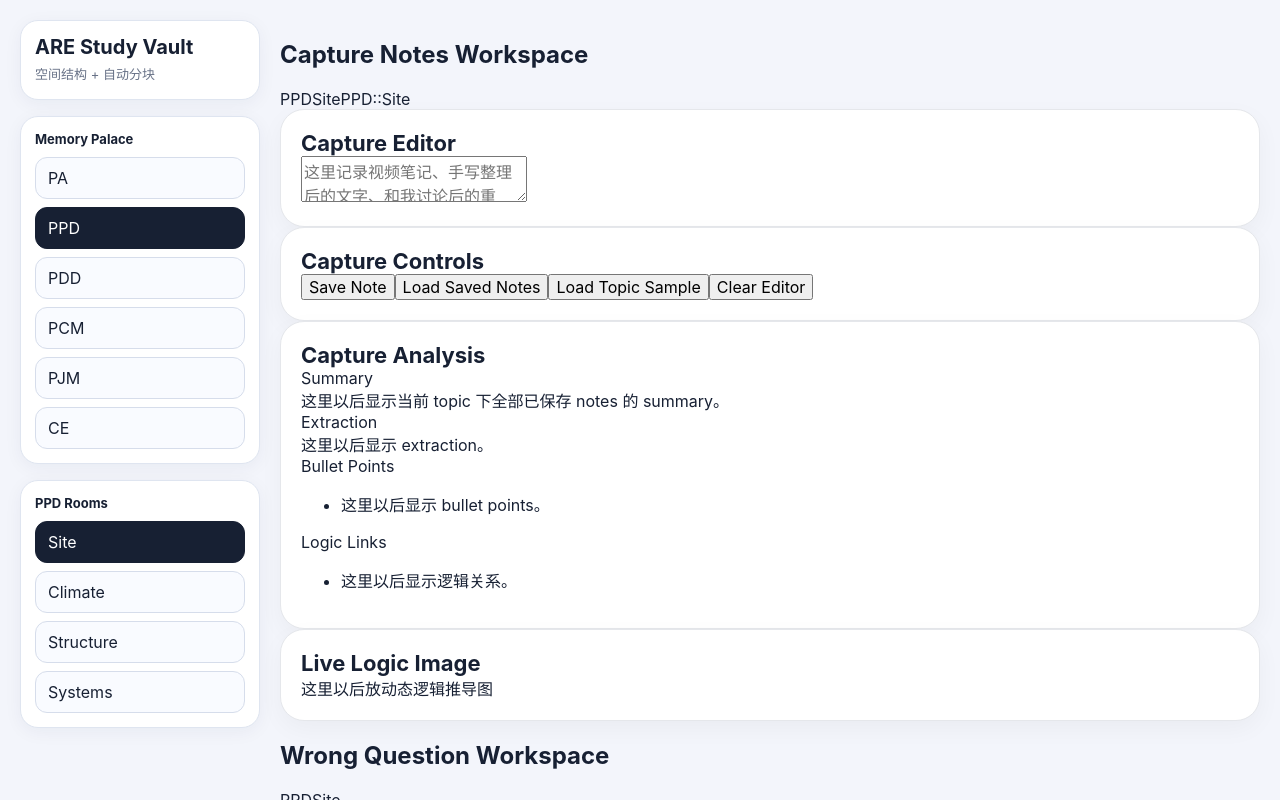
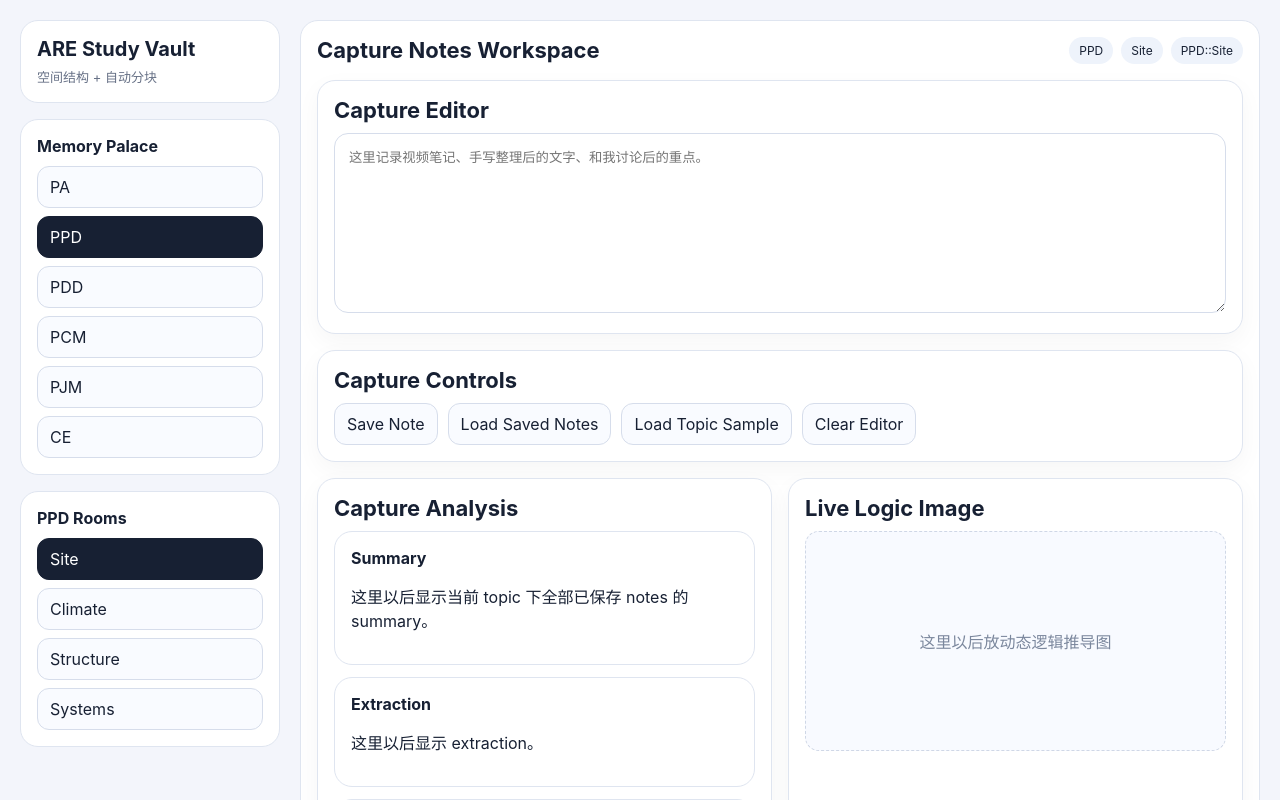
Before and after one commit to lishixin1995/ARE-study, a React (Vite) app: page / in a window 1280 px wide. Shown: the top 800 px of the page. Built offline with nearby package versions, Linux system fonts and the light colour scheme; the HTML template or start-up script is replaced by a standard one.

Commit message:
Update App.css

```diff
--- a/src/App.css
+++ b/src/App.css
@@ -2,22 +2,11 @@
   box-sizing: border-box;
 }
 
-:root {
-  font-family: Inter, Arial, sans-serif;
-  color: #172033;
-  background: #f3f5fb;
-}
-
 body {
   margin: 0;
+  font-family: Inter, Arial, sans-serif;
   background: #f3f5fb;
   color: #172033;
-}
-
-button,
-input,
-textarea {
-  font: inherit;
 }
 
 #root {
@@ -27,7 +16,7 @@ textarea {
 .app-shell {
   min-height: 100vh;
   display: grid;
-  grid-template-columns: 240px 1fr;
+  grid-template-columns: 260px 1fr;
   gap: 20px;
   padding: 20px;
 }
@@ -40,18 +29,20 @@ textarea {
 
 .brand-card,
 .sidebar-section,
-.capture-card,
-.info-card,
-.review-card {
-  background: #ffffff;
+.workspace-card,
+.panel,
+.subcard {
+  background: white;
   border: 1px solid #dfe5f0;
   border-radius: 18px;
-  box-shadow: 0 4px 18px rgba(27, 39, 72, 0.05);
 }
 
 .brand-card,
-.sidebar-section {
-  padding: 14px;
+.sidebar-section,
+.workspace-card,
+.panel,
+.subcard {
+  padding: 16px;
 }
 
 .brand-title {
@@ -63,11 +54,11 @@ textarea {
 .brand-subtitle {
   font-size: 13px;
   color: #687287;
-  line-height: 1.5;
 }
 
-.sidebar-label {
-  font-size: 13px;
+.sidebar-label,
+.panel-title,
+.subcard-title {
   font-weight: 700;
   margin-bottom: 10px;
 }
@@ -80,8 +71,7 @@ textarea {
 
 .nav-pill,
 .room-pill,
-.capture-tools button,
-.emphasis-switch button {
+.button-row button {
   border: 1px solid #d6ddeb;
   background: #f9fbff;
   color: #172033;
@@ -92,184 +82,90 @@ textarea {
 }
 
 .nav-pill.active,
-.room-pill.active,
-.emphasis-switch button.active {
+.room-pill.active {
   background: #172033;
   color: white;
   border-color: #172033;
 }
 
-.small-note .status-box {
-  font-size: 13px;
-  line-height: 1.6;
-  color: #5f6c85;
+.main-workspace {
+  display: flex;
+  flex-direction: column;
+  gap: 20px;
 }
 
-.main-panel {
+.workspace-card {
   display: flex;
   flex-direction: column;
   gap: 16px;
 }
 
-.capture-card {
-  padding: 16px;
+.workspace-header {
+  display: flex;
+  justify-content: space-between;
+  align-items: flex-start;
+  gap: 16px;
 }
 
-.capture-header {
-  display: flex;
-  justify-content: space-between;
-  gap: 16px;
-  align-items: flex-start;
-  margin-bottom: 14px;
+.workspace-header h2 {
+  margin: 0;
+  font-size: 22px;
 }
 
-.card-title {
-  font-size: 16px;
-  font-weight: 700;
-  margin-bottom: 4px;
+.workspace-meta {
+  display: flex;
+  gap: 8px;
+  flex-wrap: wrap;
 }
 
-.card-subtitle {
-  font-size: 13px;
-  color: #687287;
-  line-height: 1.5;
+.workspace-meta span {
+  padding: 6px 10px;
+  border-radius: 999px;
+  background: #eef3fb;
+  font-size: 12px;
 }
 
-.emphasis-switch {
-  display: flex;
-  gap: 8px;
-}
-
-.capture-tools {
-  display: flex;
-  flex-wrap: wrap;
-  gap: 10px;
-  margin-bottom: 14px;
-}
-
-.capture-tools button,
-.file-pill {
-  border: 1px solid #d6ddeb;
-  background: #f9fbff;
-  border-radius: 12px;
-  padding: 10px 12px;
-  cursor: pointer;
-}
-
-.file-pill {
-  position: relative;
-  overflow: hidden;
-  display: inline-flex;
-  align-items: center;
-}
-
-.file-pill input {
-  position: absolute;
-  inset: 0;
-  opacity: 0;
-  cursor: pointer;
-}
-
-.capture-textarea {
+.panel-textarea {
   width: 100%;
-  min-height: 170px;
+  min-height: 180px;
   resize: vertical;
   border: 1px solid #d6ddeb;
   border-radius: 14px;
   padding: 14px;
-  background: #fcfdff;
-  line-height: 1.65;
-  color: #172033;
+  line-height: 1.6;
 }
 
-.content-grid {
-  display: grid;
-  grid-template-columns: 1.05fr 1fr;
-  gap: 16px;
+.button-row {
+  display: flex;
+  flex-wrap: wrap;
+  gap: 10px;
 }
 
-.left-column,
-.right-column {
-  display: flex;
-  flex-direction: column;
-  gap: 16px;
-}
-
-.info-card {
-  padding: 16px;
-}
-
-.mini-grid {
-  display: grid;
-  grid-template-columns: 1fr 1fr;
-  gap: 12px;
-}
-
-.mini-card {
-  border: 1px solid #e4e9f3;
-  border-radius: 14px;
-  padding: 12px;
-  background: #fbfcff;
-}
-
-.mini-card.wide {
-  grid-column: span 2;
-}
-
-.mini-title {
-  font-size: 13px;
-  font-weight: 700;
-  margin-bottom: 8px;
-}
-
-.review-grid {
+.workspace-grid {
   display: grid;
   grid-template-columns: 1fr 1fr;
   gap: 16px;
 }
 
-.review-card {
-  padding: 16px;
+.logic-graph-placeholder,
+.image-placeholder,
+.flashcard-placeholder {
+  min-height: 220px;
+  border: 1px dashed #cfd7e6;
+  border-radius: 14px;
+  display: flex;
+  align-items: center;
+  justify-content: center;
+  color: #7b879d;
+  background: #f8faff;
 }
 
-.review-card-title {
-  font-size: 14px;
-  font-weight: 700;
-  margin-bottom: 10px;
+.subcard {
+  margin-bottom: 12px;
 }
 
-.review-card-content,
-.mini-card,
-.info-card,
-.status-box {
-  font-size: 14px;
-  line-height: 1.7;
-}
-
-.plain-list {
-  margin: 0;
-  padding-left: 20px;
-}
-
-.plain-list.numbered {
-  padding-left: 22px;
-}
-
-.plain-list li + li {
-  margin-top: 8px;
-}
-
-p {
-  margin: 0;
-}
-
-strong {
-  font-weight: 700;
-}
-
-u {
-  text-decoration-thickness: 2px;
-  text-underline-offset: 2px;
+.subcard:last-child {
+  margin-bottom: 0;
 }
 
 @media (max-width: 1100px) {
@@ -277,176 +173,11 @@ u {
     grid-template-columns: 1fr;
   }
 
-  .content-grid,
-  .review-grid,
-  .mini-grid {
+  .workspace-grid {
     grid-template-columns: 1fr;
   }
 
-  .mini-card.wide {
-    grid-column: span 1;
-  }
-}
-
-@media (max-width: 700px) {
-  .capture-header {
+  .workspace-header {
     flex-direction: column;
   }
 }
-.wrong-question-card {
-  background: #ffffff;
-  border: 1px solid #dfe5f0;
-  border-radius: 18px;
-  box-shadow: 0 4px 18px rgba(27, 39, 72, 0.05);
-  padding: 16px;
-}
-
-.wrong-question-grid {
-  margin-top: 12px;
-  display: grid;
-  grid-template-columns: 320px 1fr;
-  gap: 16px;
-}
-
-.image-block,
-.ocr-block {
-  border: 1px solid #e4e9f3;
-  border-radius: 14px;
-  padding: 12px;
-  background: #fbfcff;
-}
-
-.image-preview-box {
-  margin-top: 8px;
-  min-height: 220px;
-  border: 1px dashed #cfd7e6;
-  border-radius: 14px;
-  background: #f8faff;
-  display: flex;
-  align-items: center;
-  justify-content: center;
-  overflow: hidden;
-}
-
-.image-preview {
-  width: 100%;
-  height: 100%;
-  object-fit: contain;
-  display: block;
-}
-
-.image-placeholder {
-  font-size: 14px;
-  color: #7b879d;
-}
-
-.ocr-textarea {
-  width: 100%;
-  min-height: 220px;
-  resize: vertical;
-  margin-top: 8px;
-  border: 1px solid #d6ddeb;
-  border-radius: 12px;
-  padding: 12px;
-  background: #ffffff;
-  line-height: 1.6;
-  color: #172033;
-}
-
-.ocr-actions {
-  display: flex;
-  flex-wrap: wrap;
-  gap: 10px;
-  margin-top: 12px;
-}
-
-.action-btn {
-  border: 1px solid #cfd7e6;
-  border-radius: 12px;
-  padding: 10px 14px;
-  cursor: pointer;
-  transition: all 0.18s ease;
-  font-weight: 600;
-}
-
-.action-btn.primary {
-  background: #172033;
-  color: #ffffff;
-  border-color: #172033;
-}
-
-.action-btn.primary:hover {
-  background: #22314f;
-  border-color: #22314f;
-  transform: translateY(-1px);
-}
-
-.action-btn.secondary {
-  background: #eef4ff;
-  color: #1b3a73;
-  border-color: #c9d8f2;
-}
-
-.action-btn.secondary:hover {
-  background: #dfeaff;
-  border-color: #aac0ea;
-  transform: translateY(-1px);
-}
-
-.action-btn.ghost {
-  background: #f8fafc;
-  color: #4f5d75;
-  border-color: #d9e1ee;
-}
-
-.action-btn.ghost:hover {
-  background: #eef2f8;
-  transform: translateY(-1px);
-}
-
-.action-btn:active {
-  transform: scale(0.98);
-}
-
-.action-btn:disabled {
-  opacity: 0.55;
-  cursor: not-allowed;
-  transform: none;
-}
-
-.file-upload-pill.action-btn {
-  position: relative;
-  overflow: hidden;
-  display: inline-flex;
-  align-items: center;
-}
-
-.file-upload-pill.action-btn input {
-  position: absolute;
-  inset: 0;
-  opacity: 0;
-  cursor: pointer;
-}
-
-.ocr-meta {
-  margin-top: 10px;
-  font-size: 13px;
-  color: #6b778c;
-}
-
-.ocr-status {
-  margin-top: 8px;
-  font-size: 13px;
-  color: #5f6c85;
-  line-height: 1.5;
-}
-
-.review-grid {
-  margin-top: 16px;
-}
-
-@media (max-width: 1200px) {
-  .wrong-question-grid {
-    grid-template-columns: 1fr;
-  }
-}
```
